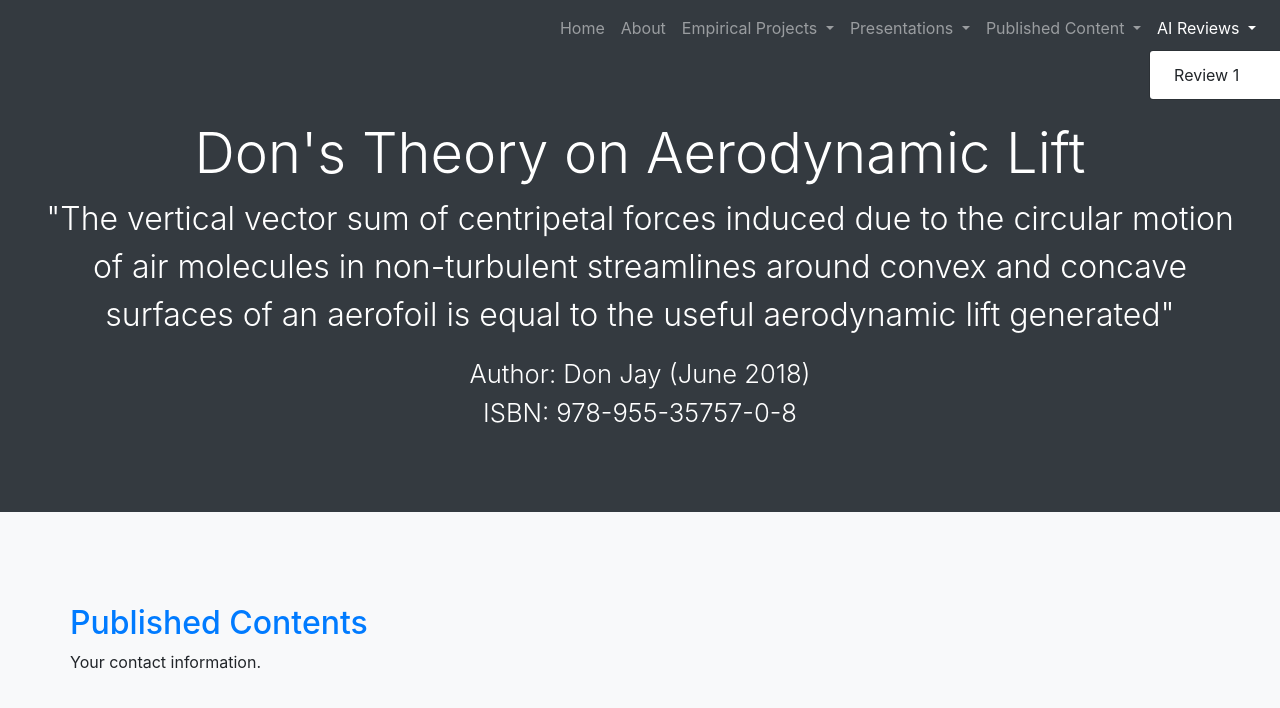
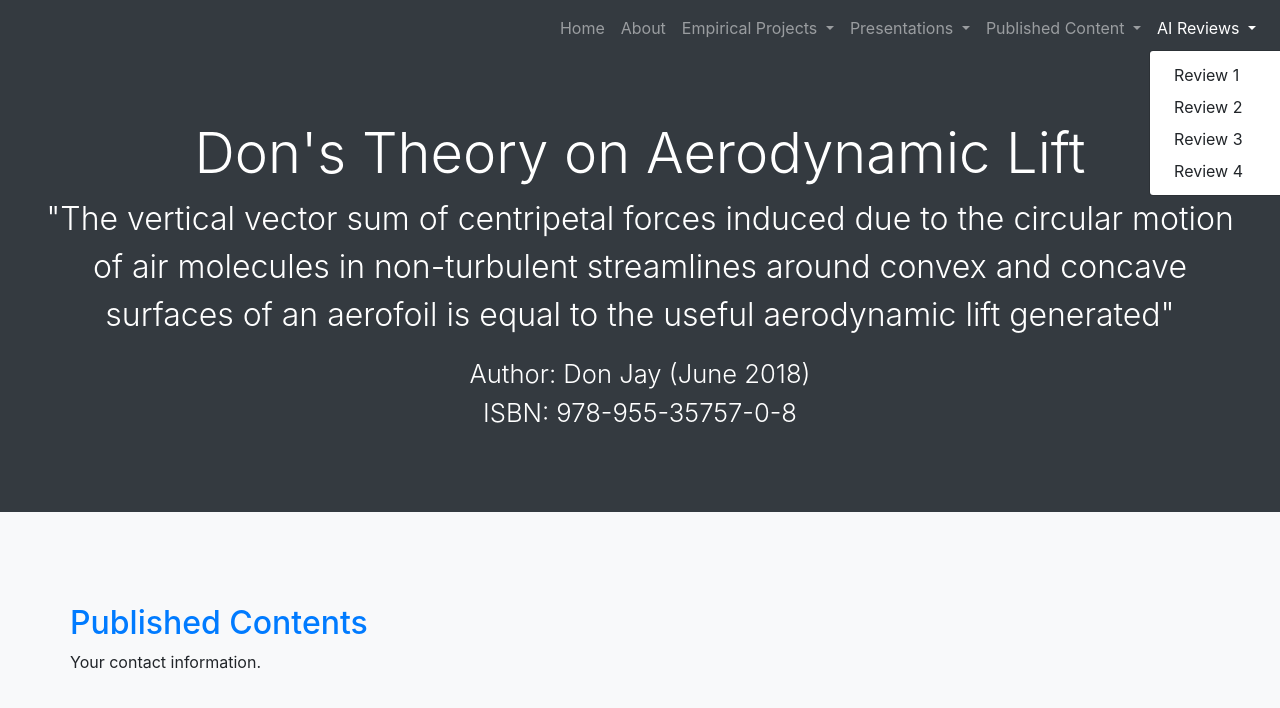
Before and after one commit to andrewjayasinghe/donstheory, a plain HTML site: page published-contents.html in a window 1280 px wide. Both pictures are taken after a click on the button "AI Reviews". Shown: the top 708 px of the page. Drawn offline with nearby package versions, Linux system fonts and the light colour scheme.

Commit message:
Update published-contents.html

```diff
--- a/published-contents.html
+++ b/published-contents.html
@@ -60,6 +60,9 @@
                     </a>
                     <div class="dropdown-menu" aria-labelledby="AiDropdown">
                         <a class="dropdown-item" href="pdf/Why Dons Theory is not mainstream yet_250626_201318.pdf">Review 1</a>
+                      <a class="dropdown-item" href="pdf/AI020725.pdf">Review 2</a>
+                        <a class="dropdown-item" href="pdf/AI100725.pdf">Review 3</a>
+                        <a class="dropdown-item" href="pdf/AI250725.pdf">Review 4</a>
                         <!-- <a class="dropdown-item" href="paper2.html">Paper 2</a> -->
                     </div>
                 </li>
```
